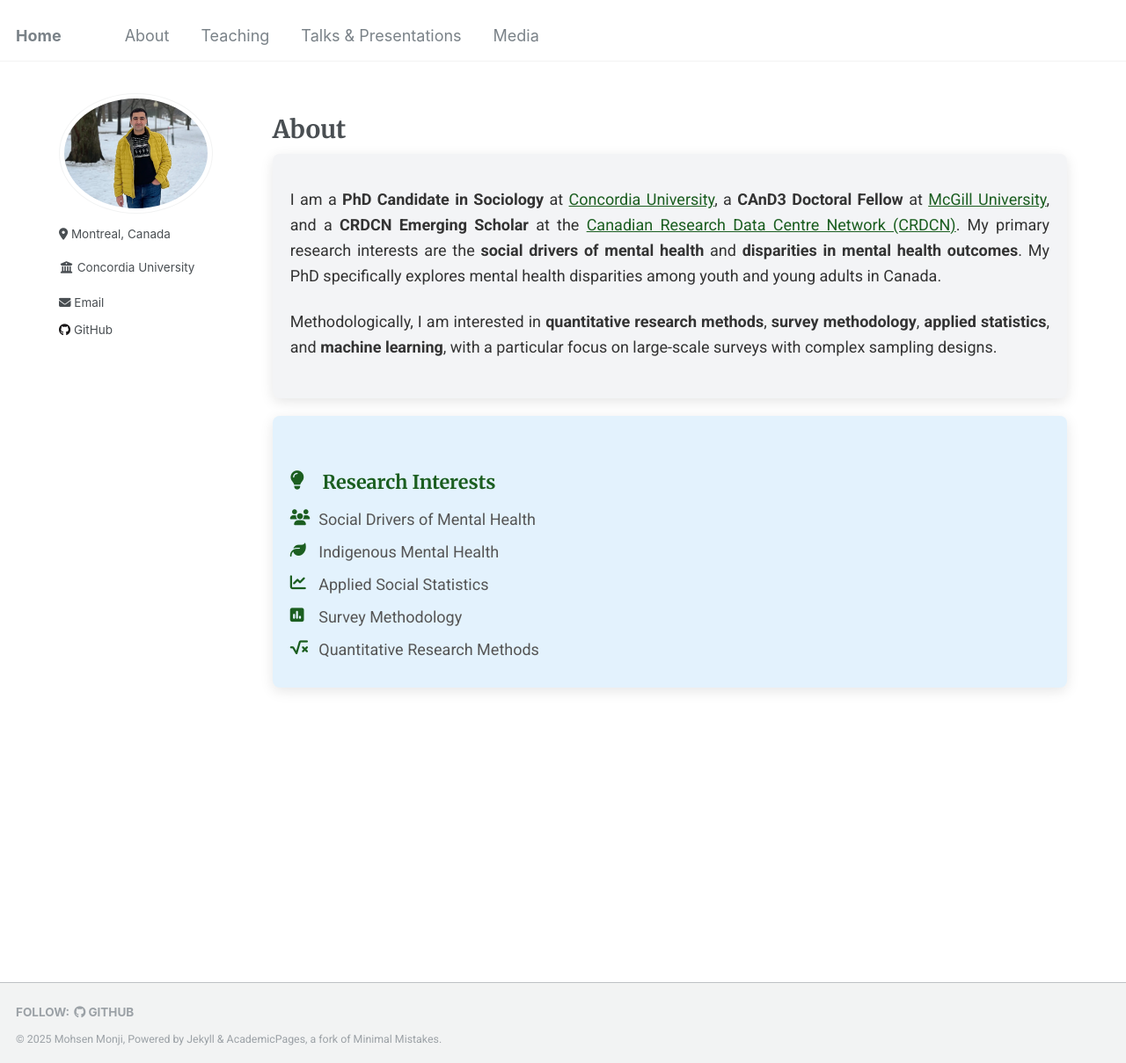
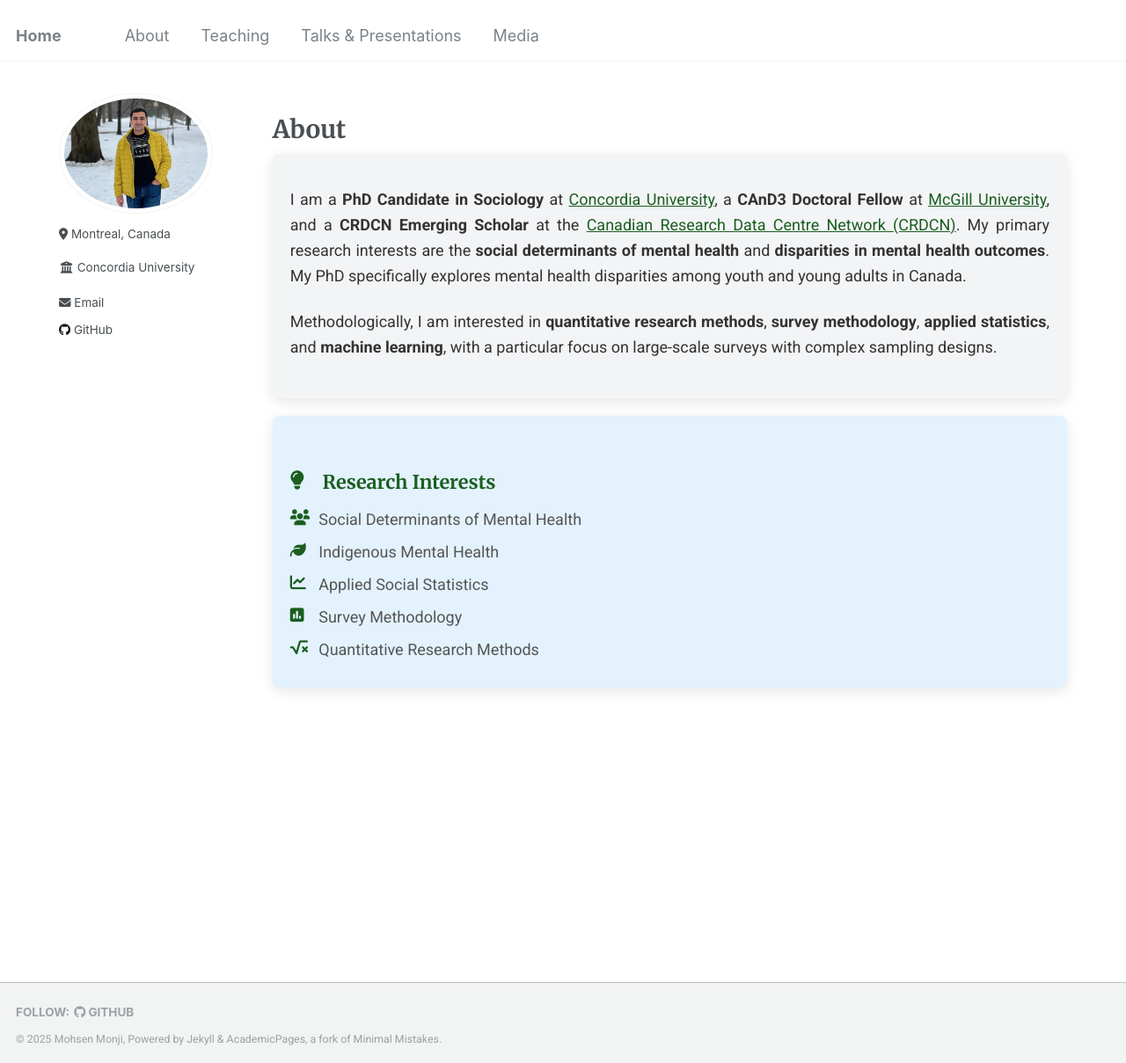
Before and after one commit to Mohsnmonji/mohsnmonji.github.io, a Jekyll site: the page built from about-me.md, in a window 1280 px wide and 1209 px high. Shown: the whole window at 88% size. Built offline with Jekyll 4.4.1, drawn with Linux system fonts in a browser that asks for light colours.

Commit message:
Update about-me.md

```diff
--- a/about-me.md
+++ b/about-me.md
@@ -92,7 +92,7 @@ author_profile: true
     <a href="https://www.mcgill.ca/cand3/our-people/fellows-2024-25" target="_blank">McGill University</a>,
     and a <strong>CRDCN Emerging Scholar</strong> at the
     <a href="https://crdcn.ca" target="_blank">Canadian Research Data Centre Network (CRDCN)</a>.
-    My primary research interests are the <strong>social drivers of mental health</strong> and
+    My primary research interests are the <strong>social determinants of mental health</strong> and
     <strong>disparities in mental health outcomes</strong>.
     My PhD specifically explores mental health disparities among youth and young adults in Canada.
   </p>
@@ -107,7 +107,7 @@ author_profile: true
 <div class="card">
   <h3><i class="fas fa-lightbulb icon"></i> Research Interests</h3>
   <ul>
-    <li><i class="fas fa-users icon"></i> Social Drivers of Mental Health</li>
+    <li><i class="fas fa-users icon"></i> Social Determinants of Mental Health</li>
     <li><i class="fas fa-leaf icon"></i> Indigenous Mental Health</li>
     <li><i class="fas fa-chart-line icon"></i> Applied Social Statistics</li>
     <li><i class="fas fa-poll icon"></i> Survey Methodology</li>
```
